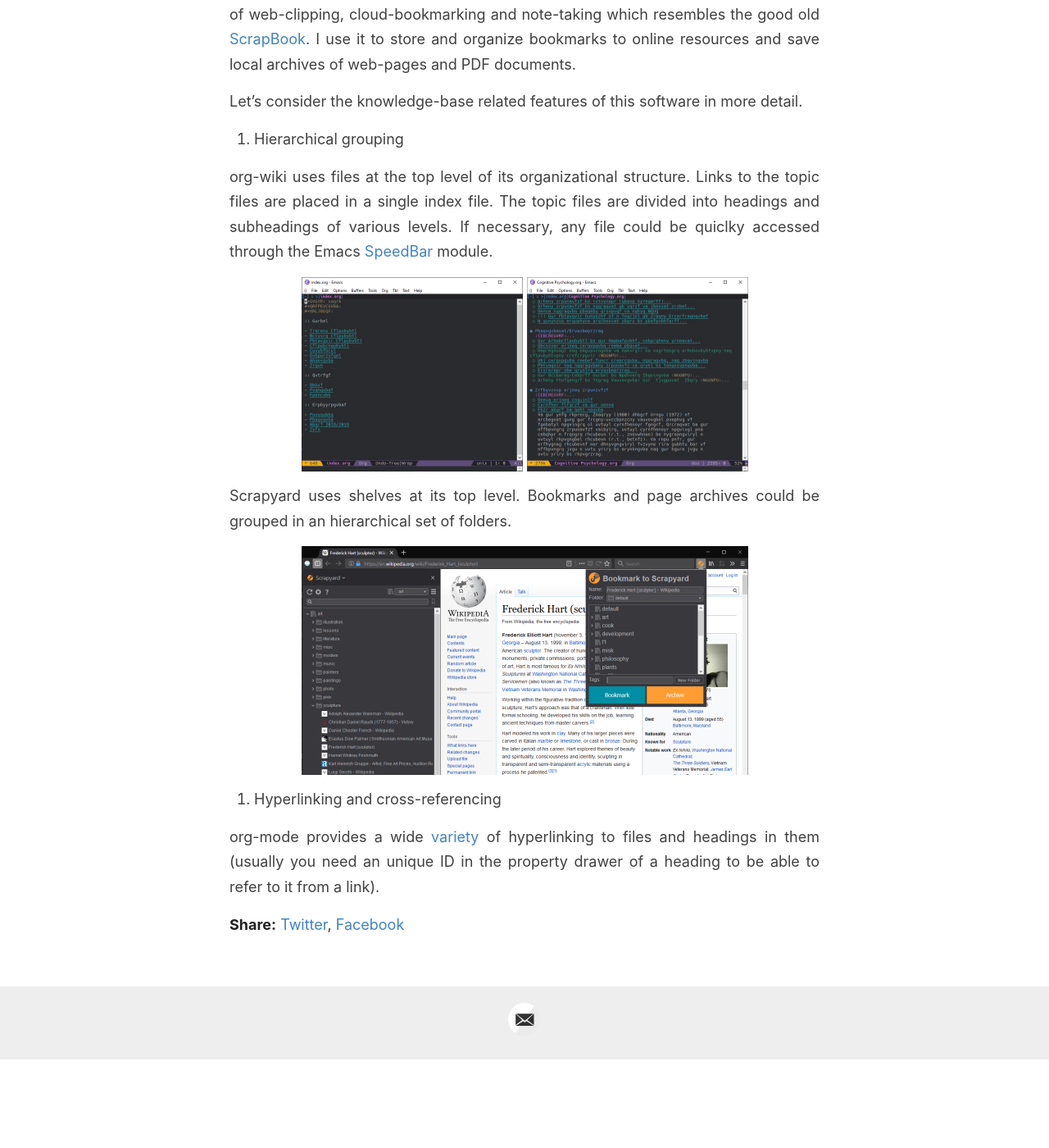
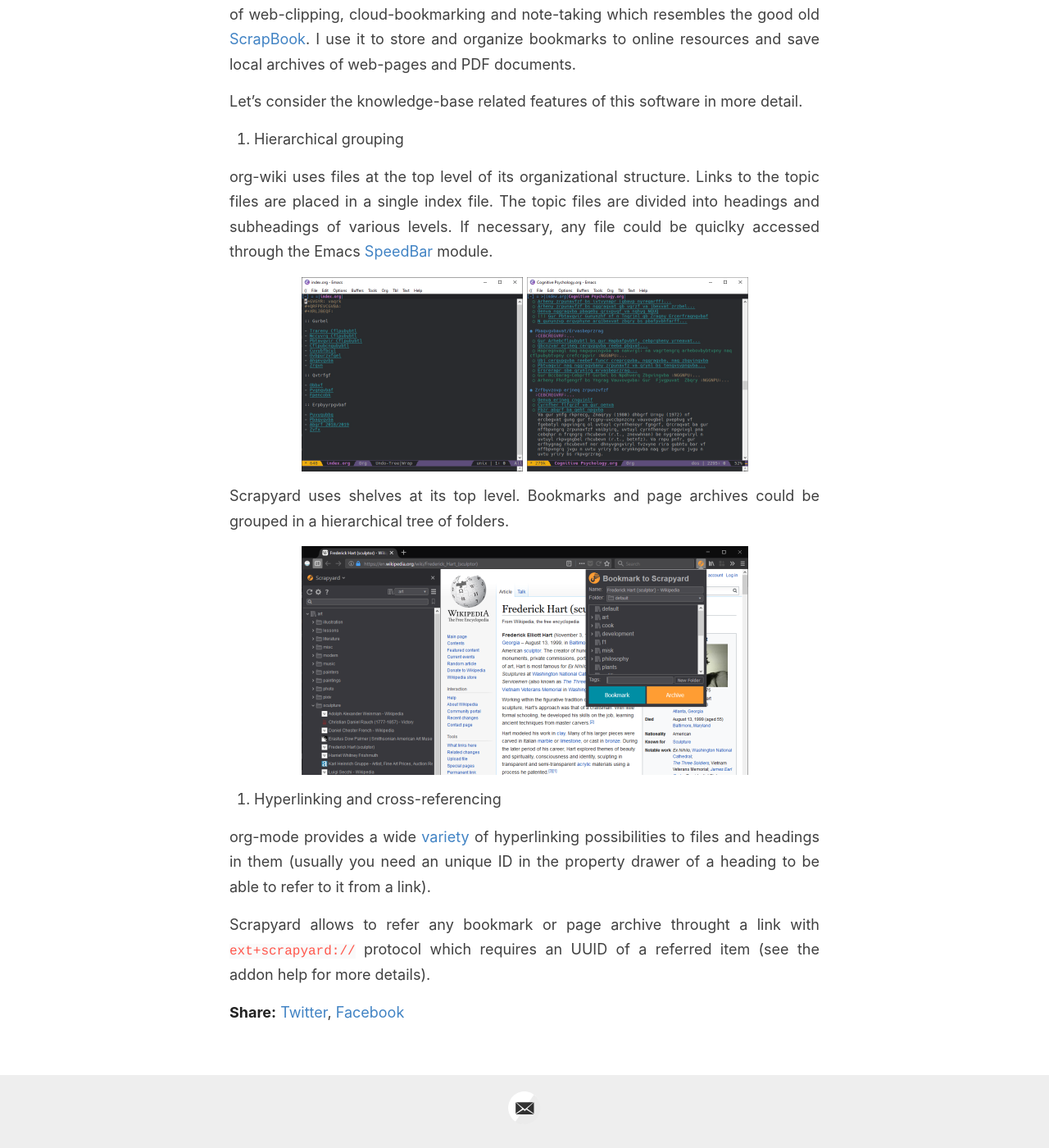
Before and after one commit to GChristensen/posts, a Jekyll site: the page built from _posts/2020-03-25-creating-personal-knowledge-base.md, in a window 1280 px wide and 1400 px high, scrolled down 1232 px. Shown: the whole window at 82% size. Built offline with Jekyll 4.4.1, drawn with Linux system fonts in a browser that asks for light colours; before the commit the page ends 2525 px from its top, so only the background shows below that.

Commit message:
Update 2020-03-25-creating-personal-knowledge-base.md

```diff
--- a/_posts/2020-03-25-creating-personal-knowledge-base.md
+++ b/_posts/2020-03-25-creating-personal-knowledge-base.md
@@ -62,7 +62,7 @@
 ![org-wiki hierarchy](/posts/images/org-wiki-hierarchy.png)
 
 Scrapyard uses shelves at its top level. Bookmarks and page archives could
-be grouped in an hierarchical set of folders.
+be grouped in a hierarchical tree of folders.
 
 ![Scrapyard hierarchy](/posts/images/scrapyard-hierarchy.png)
 
@@ -70,5 +70,10 @@
 2. Hyperlinking and cross-referencing
 
 org-mode provides a wide [variety](https://orgmode.org/guide/Hyperlinks.html)
-of hyperlinking to files and headings in them (usually you need an unique ID in
-the property drawer of a heading to be able to refer to it from a link).
+of hyperlinking possibilities to files and headings in them
+(usually you need an unique ID in the property drawer of a heading
+to be able to refer to it from a link).
+
+Scrapyard allows to refer any bookmark or page archive throught a link
+with `ext+scrapyard://` protocol which requires an UUID of a referred item
+(see the addon help for more details).
```
